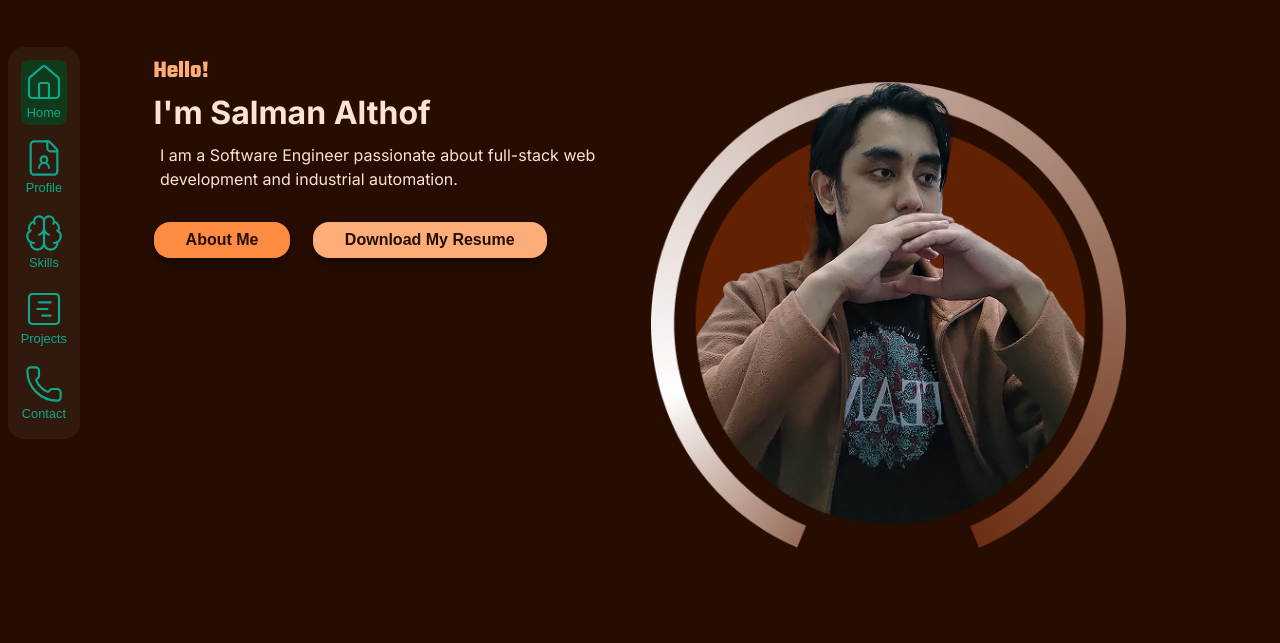
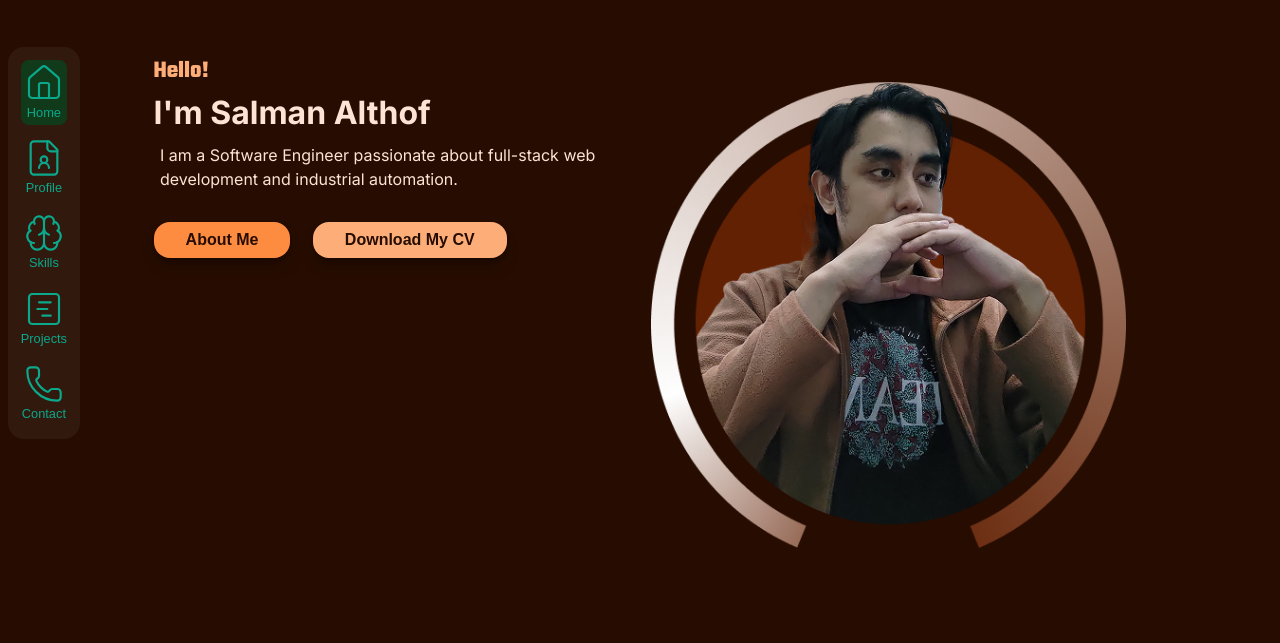
Before and after one commit to Salthof28/my-portofolio, a Next.js app: page / in a window 1280 px wide. Shown: the part 157-800 px from the top of the page. Built offline with nearby package versions, Linux system fonts and the light colour scheme.

Commit message:
update: update cv file

```diff
--- a/src/app/page.tsx
+++ b/src/app/page.tsx
@@ -33,8 +33,8 @@ export default function Home() {
               <br/>
               <div className="flex flex-col md:flex-row gap-[1.4rem] items-center">
                 <Link href='/#about' className={`my-custom-button bg-[#fd8c41] text-[#270D01] shadow-lg/30 ring-[0.1rem] ring-black/5 active:scale-95 hover:scale-110 transform transition duration-300 w-fit`}>About Me</Link>
-                <form method="get" action="profile/cv/resume.pdf">
-                    <button className={`my-custom-button bg-[#FCAD78] text-[#270D01] shadow-lg/30 ring-[0.1rem] ring-black/5 active:scale-95 hover:scale-110 transform transition duration-300`}>Download My Resume</button>
+                <form method="get" action="profile/cv/Salman-Althof-CV.pdf">
+                    <button className={`my-custom-button bg-[#FCAD78] text-[#270D01] shadow-lg/30 ring-[0.1rem] ring-black/5 active:scale-95 hover:scale-110 transform transition duration-300`}>Download My CV</button>
                 </form>
               </div>
           </div>
```
Also changed, not shown: 2 other files (tests, documents, lock files or other folders).
